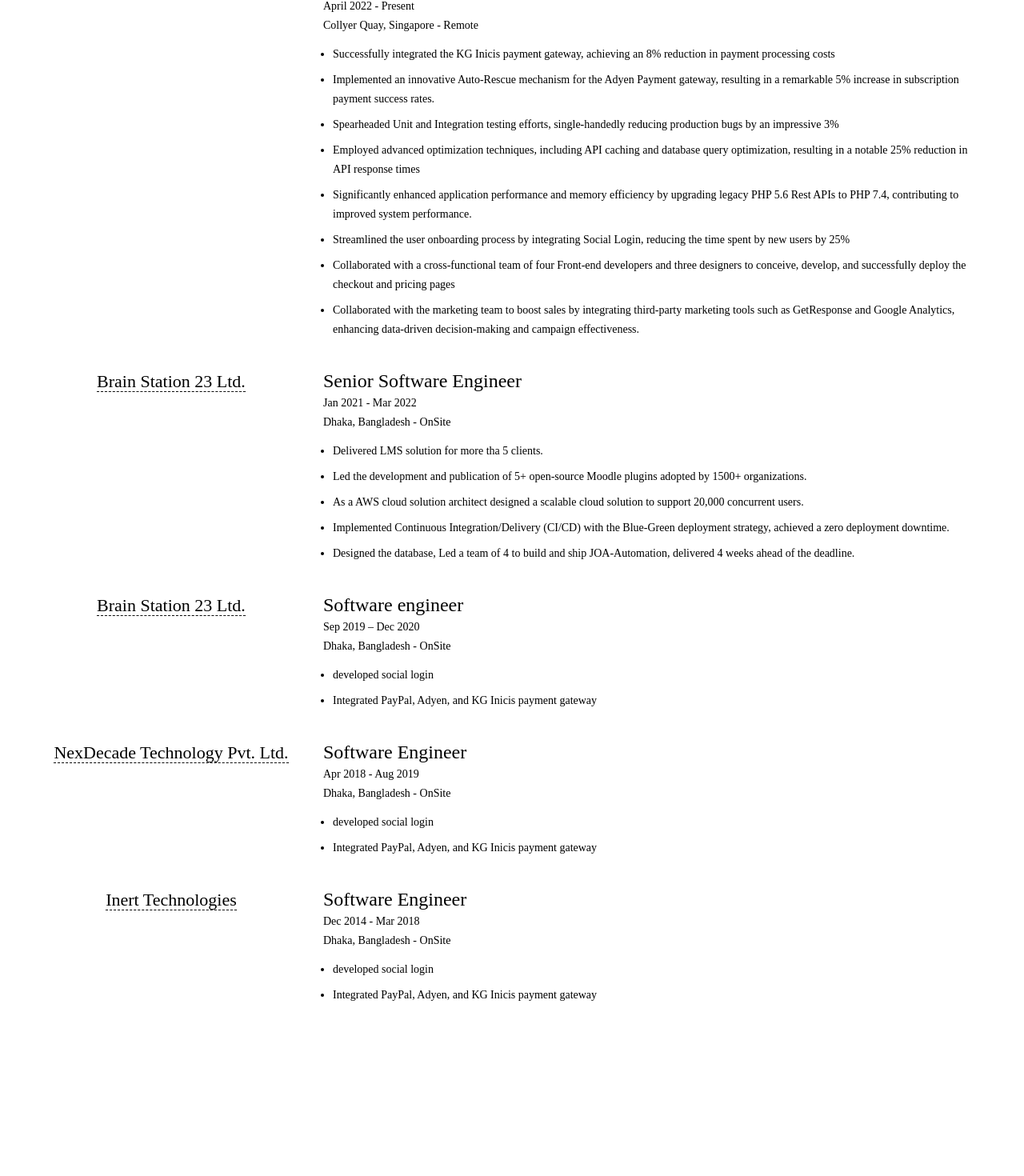
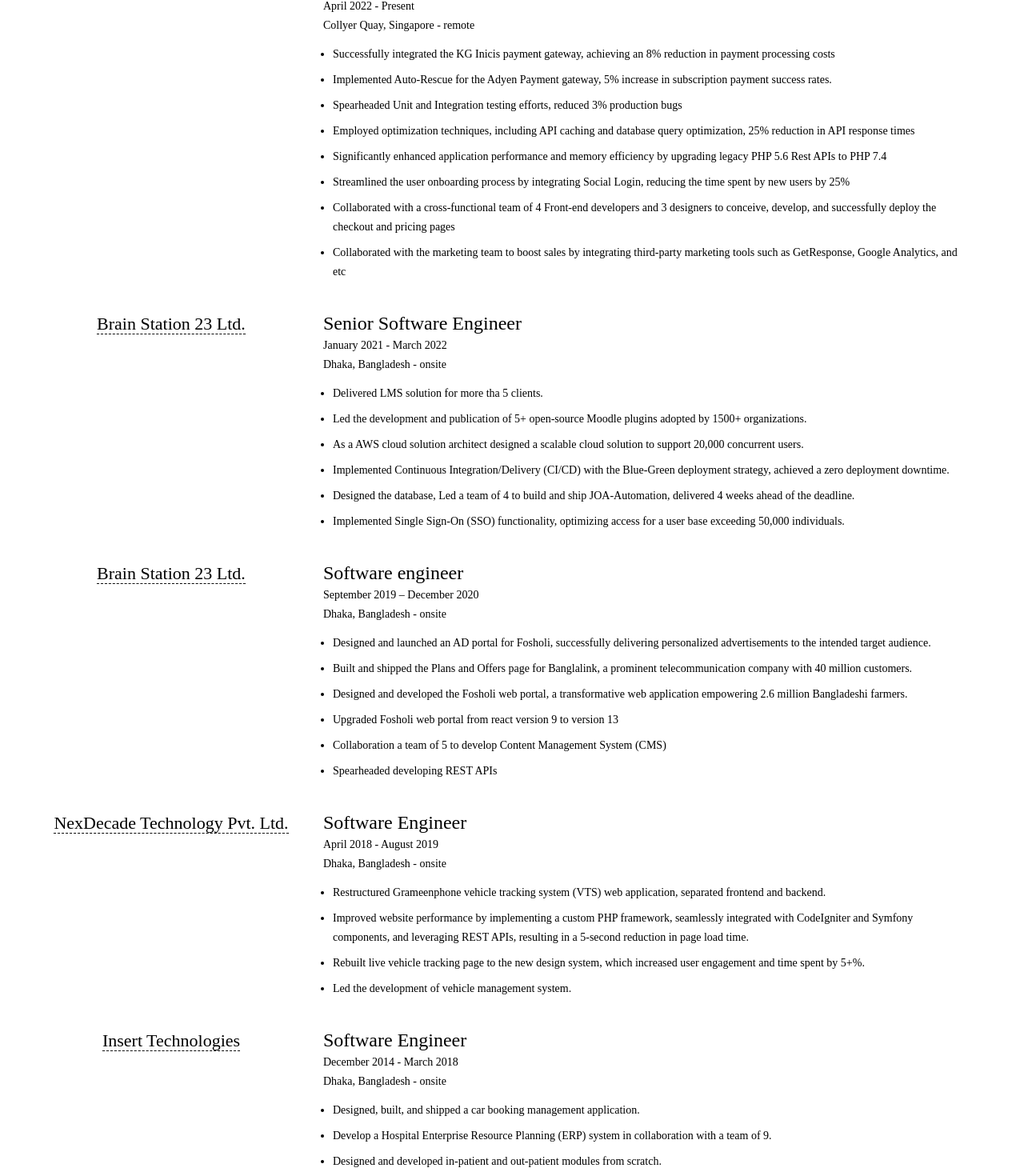
Before and after one commit to sahedbs23/sahed.moral, a Next.js app: page /experience in a window 1280 px wide. Shown: the part 456-1926 px from the top of the page at 80% size. Before the commit the page ends 1812 px from the top, so only its background shows below. Built offline with nearby package versions, Linux system fonts and the light colour scheme.

Commit message:
experiance add

```diff
--- a/components/shared/Navbar.tsx
+++ b/components/shared/Navbar.tsx
@@ -2,7 +2,7 @@
 import Link from "next/link";
 
 const Navbar = () => {
-    const projects=['Projects', 'Experience', 'Resume'];
+    const menus=['Projects', 'Experience'];
     return (
         <header id="simple-header" className="w-full shadow-md rounded">
             <section className="flex flex-col md:flex-row p-8 text-center md:text-left gap-8">
@@ -47,7 +47,7 @@
                     </ul>
                         <ul className="flex flex-col md:flex-row justify-between gap-5 md:justify-end">
                             {
-                                projects.map(m => (
+                                menus.map(m => (
                                     <li key={m}>
                                         <Link className="text-2xl font-bold text-black border-dashed border-black border-b" href={`/${m.toLowerCase()}`}>{m}</Link>
                                     </li>
--- a/dataSource/data/experiences.ts
+++ b/dataSource/data/experiences.ts
@@ -4,7 +4,7 @@
     {
         title: "Senior Web Application Developer",
         company: "INMAGINE",
-        location: "Collyer Quay, Singapore - Remote",
+        location: "Collyer Quay, Singapore - remote",
         year: "April 2022 - Present",
         companyLink: "https://www.inmagine.com",
         roleResponsibilities: [
@@ -14,20 +14,20 @@
         description: 'As a senior full-stack software engineer, I spearheaded both backend development and collaborative efforts with the frontend team for the 123RF.COM checkout page.',
         achievements: [
             'Successfully integrated the KG Inicis payment gateway, achieving an 8% reduction in payment processing costs',
-            'Implemented an innovative Auto-Rescue mechanism for the Adyen Payment gateway, resulting in a remarkable 5% increase in subscription payment success rates.',
-            'Spearheaded Unit and Integration testing efforts, single-handedly reducing production bugs by an impressive 3%',
-            'Employed advanced optimization techniques, including API caching and database query optimization, resulting in a notable 25% reduction in API response times',
-            'Significantly enhanced application performance and memory efficiency by upgrading legacy PHP 5.6 Rest APIs to PHP 7.4, contributing to improved system performance.',
+            'Implemented Auto-Rescue for the Adyen Payment gateway, 5% increase in subscription payment success rates.',
+            'Spearheaded Unit and Integration testing efforts, reduced 3% production bugs',
+            'Employed optimization techniques, including API caching and database query optimization, 25% reduction in API response times',
+            'Significantly enhanced application performance and memory efficiency by upgrading legacy PHP 5.6 Rest APIs to PHP 7.4',
             'Streamlined the user onboarding process by integrating Social Login, reducing the time spent by new users by 25%',
-            'Collaborated with a cross-functional team of four Front-end developers and three designers to conceive, develop, and successfully deploy the checkout and pricing pages',
-            'Collaborated with the marketing team to boost sales by integrating third-party marketing tools such as GetResponse and Google Analytics, enhancing data-driven decision-making and campaign effectiveness.'
+            'Collaborated with a cross-functional team of 4 Front-end developers and 3 designers to conceive, develop, and successfully deploy the checkout and pricing pages',
+            'Collaborated with the marketing team to boost sales by integrating third-party marketing tools such as GetResponse, Google Analytics, and etc'
         ]
     },
     {
         title: "Senior Software Engineer",
         company: "Brain Station 23 Ltd.",
-        location: "Dhaka, Bangladesh - OnSite",
-        year: "Jan 2021 - Mar 2022",
+        location: "Dhaka, Bangladesh - onsite",
+        year: "January 2021 - March 2022",
         description: 'Started LMS team just with 2 co-workers, Ended up with leading a team of 13 engineers, 1 QA, 1 BA(Business Analyst) to Design, Implement, and Deliver Moodle based Learning Management System',
         companyLink: "https://brainstation-23.com",
         roleResponsibilities: [
@@ -42,13 +42,14 @@
             'As a AWS cloud solution architect designed a scalable cloud solution to support 20,000 concurrent users.',
             'Implemented Continuous Integration/Delivery (CI/CD) with the Blue-Green deployment strategy, achieved a zero deployment downtime.',
             'Designed the database, Led a team of 4 to build and ship JOA-Automation, delivered 4 weeks ahead of the deadline.',
+            'Implemented Single Sign-On (SSO) functionality, optimizing access for a user base exceeding 50,000 individuals.',
         ]
     },
     {
         title: "Software engineer",
         company: "Brain Station 23 Ltd.",
-        location: "Dhaka, Bangladesh - OnSite",
-        year: "Sep 2019 – Dec 2020",
+        location: "Dhaka, Bangladesh - onsite",
+        year: "September 2019 – December 2020",
         description: 'A full stack software engineer for 123RF.COM checkout page, responsible for led backend development and frontend collaborations',
         companyLink: "https://algochurn.com",
         roleResponsibilities: [
@@ -56,15 +57,19 @@
             'Backend Development',
         ],
         achievements: [
-            'developed social login',
-            'Integrated PayPal, Adyen, and KG Inicis payment gateway',
+            'Designed and launched an AD portal for Fosholi, successfully delivering personalized advertisements to the intended target audience.',
+            'Built and shipped the Plans and Offers page for Banglalink, a prominent telecommunication company with 40 million customers.',
+            'Designed and developed the Fosholi web portal, a transformative web application empowering 2.6 million Bangladeshi farmers.',
+            'Upgraded Fosholi web portal from react version 9 to version 13',
+            'Collaboration a team of 5 to develop Content Management System (CMS)',
+            'Spearheaded developing REST APIs'
         ]
     },
     {
         title: "Software Engineer",
         company: "NexDecade Technology Pvt. Ltd.",
-        location: "Dhaka, Bangladesh - OnSite",
-        year: "Apr 2018 - Aug 2019",
+        location: "Dhaka, Bangladesh - onsite",
+        year: "April 2018 - August 2019",
         description: 'A full stack software engineer for 123RF.COM checkout page, responsible for led backend development and frontend collaborations',
         companyLink: "https://intel.com",
         roleResponsibilities: [
@@ -72,15 +77,17 @@
             'Backend Development',
         ],
         achievements: [
-            'developed social login',
-            'Integrated PayPal, Adyen, and KG Inicis payment gateway',
+            'Restructured Grameenphone vehicle tracking system (VTS) web application, separated frontend and backend.',
+            'Improved website performance by implementing a custom PHP framework, seamlessly integrated with CodeIgniter and Symfony components, and leveraging REST APIs, resulting in a 5-second reduction in page load time.',
+            'Rebuilt live vehicle tracking page to the new design system, which increased user engagement and time spent by 5+%.',
+            'Led the development of vehicle management system.',
         ]
     },
     {
         title: "Software Engineer",
-        company: "Inert Technologies",
-        year: "Dec 2014 - Mar 2018",
-        location: "Dhaka, Bangladesh - OnSite",
+        company: "Insert Technologies",
+        year: "December 2014 - March 2018",
+        location: "Dhaka, Bangladesh - onsite",
         description: 'A full stack software engineer for 123RF.COM checkout page, responsible for led backend development and frontend collaborations',
         companyLink: "https://www.linkedin.com/company/inserttech/",
         roleResponsibilities: [
@@ -88,8 +95,11 @@
             'Backend Development',
         ],
         achievements: [
-            'developed social login',
-            'Integrated PayPal, Adyen, and KG Inicis payment gateway',
+            'Designed, built, and shipped a car booking management application.',
+            'Develop a Hospital Enterprise Resource Planning (ERP) system in collaboration with a team of 9.',
+            'Designed and developed in-patient and out-patient modules from scratch.',
+            'Collaborated with 3 others developer to develop a Inventory Management System. Implemented (First-in first-out) FIFO to reduce risk of obsolescence and spoilage',
+            'Developed 10+ custom wordpress plugins'
         ]
     }
 ];
```
Also changed, not shown: dataSource/data/index.ts (+9 -4 lines).
